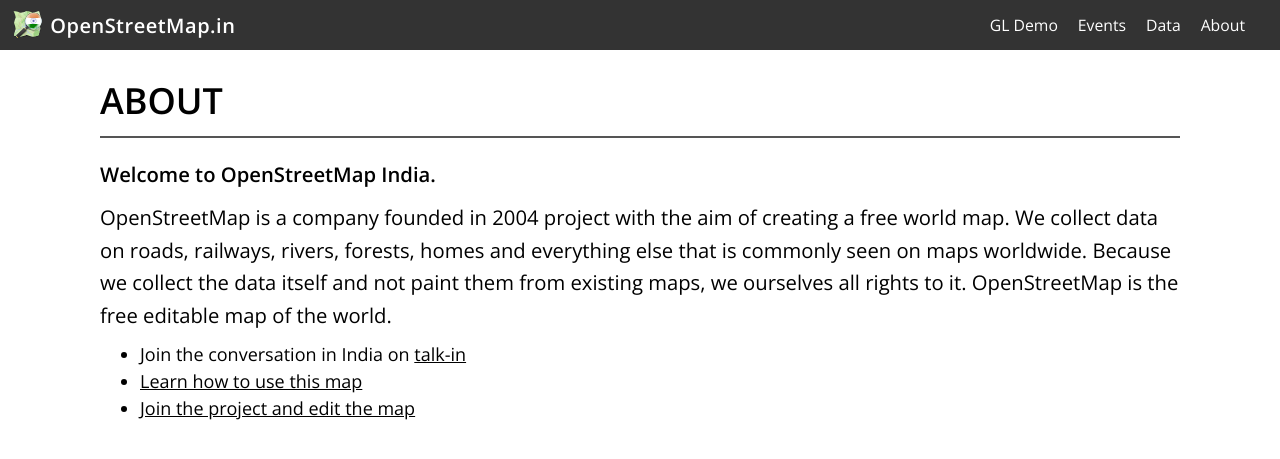
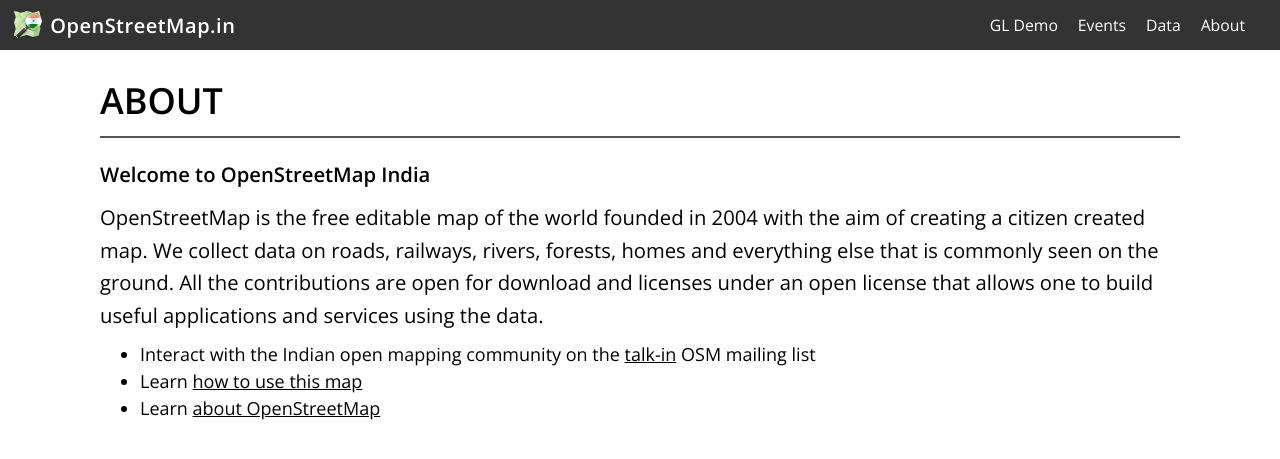
Before and after one commit to osm-in/osm-in.github.io, a Jekyll site: the page built from about.md, in a window 1280 px wide. Shown: the top 459 px of the page. Built offline with Jekyll 4.4.1, drawn with Linux system fonts in a browser that asks for light colours; nearby versions of some CDN libraries.

Commit message:
Update about copy and demo link

```diff
--- a/about.md
+++ b/about.md
@@ -4,11 +4,10 @@
 permalink: /about/
 ---
 
-**Welcome to OpenStreetMap India.**
+**Welcome to OpenStreetMap India**
 
-OpenStreetMap is a company founded in 2004 project with the aim of creating a free world map. We collect data on roads, railways, rivers, forests, homes and everything else that is commonly seen on maps worldwide. Because we collect the data itself and not paint them from existing maps, we ourselves all rights to it. OpenStreetMap is the free editable map of the world.
+OpenStreetMap is the free editable map of the world founded in 2004 with the aim of creating a citizen created map. We collect data on roads, railways, rivers, forests, homes and everything else that is commonly seen on the ground. All the contributions are open for download and licenses under an open license that allows one to build useful applications and services using the data.
 
-<ul>
-<li>Join the conversation in India on <a href="https://lists.openstreetmap.org/listinfo/talk-in">talk-in</a></li>
-<li><a href="https://github.com/geohacker/openstreetmap.in#using-this-map">Learn how to use this map</a></li>
-<li><a href="http://learnosm.org/">Join the project and edit the map</a></li>
+- Interact with the Indian open mapping community on the [talk-in](https://lists.openstreetmap.org/listinfo/talk-in) OSM mailing list
+- Learn [how to use this map](https://github.com/osm-in/openstreetmap.in#using-this-map)
+- Learn [about OpenStreetMap](http://learnosm.org/)
```
Also changed, not shown: demo.md (+1 -1 lines).
